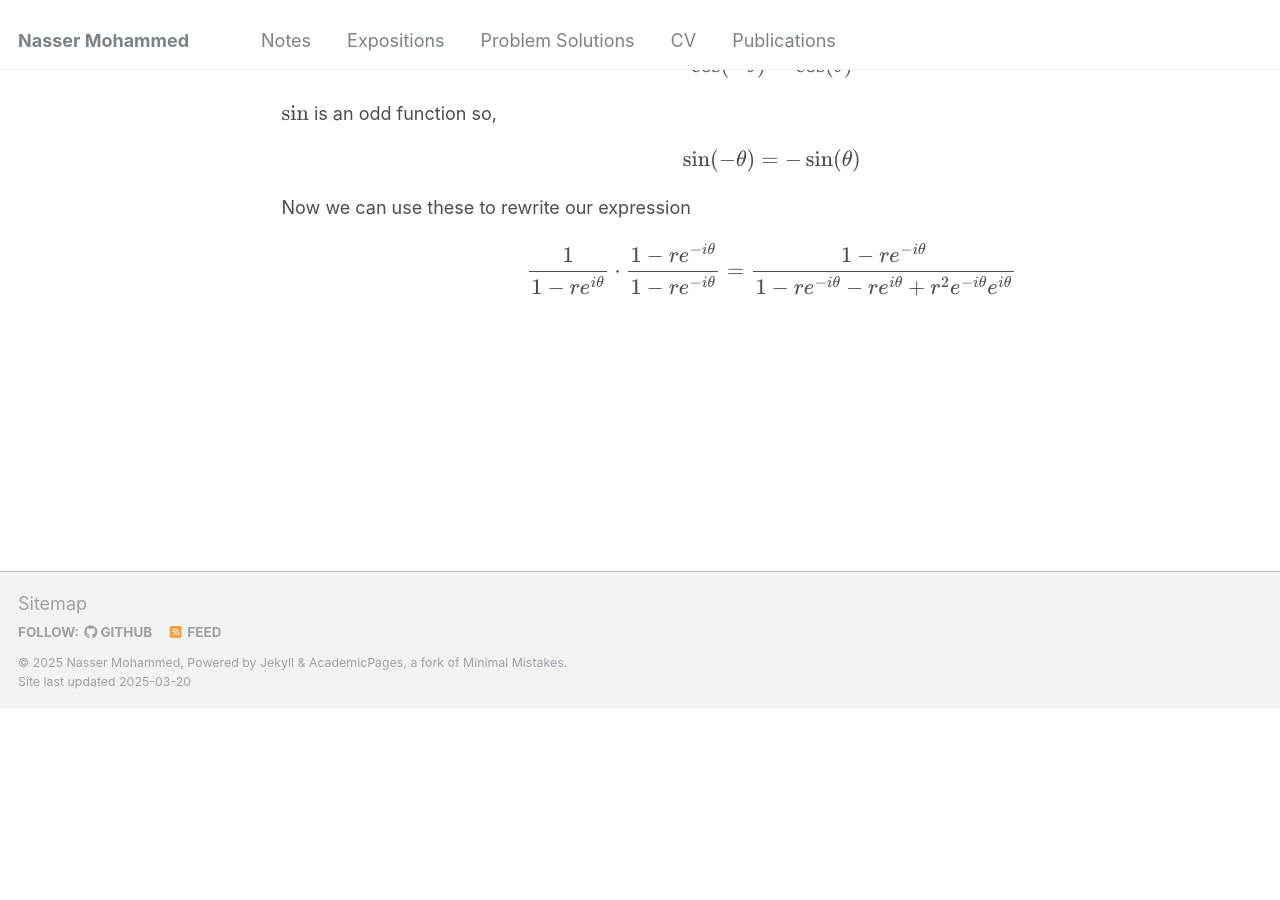
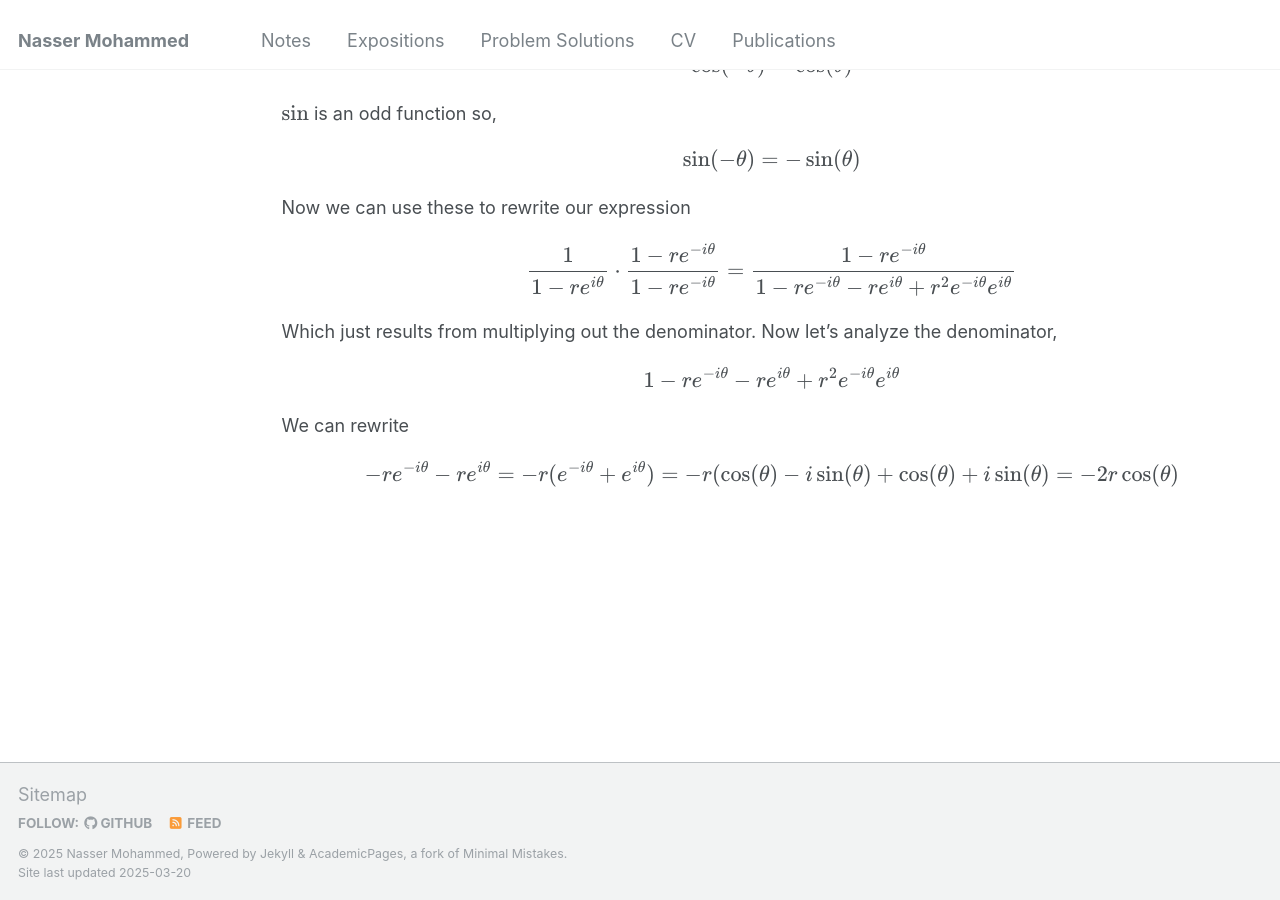
Before and after one commit to Nasser-Mohammed/Nasser-Mohammed.github.io, a Jekyll site: the page built from _pages/notes/Fourier-Analysis/poisson-kernel.md, in a window 1280 px wide and 900 px high, scrolled down 1179 px. Built offline with Jekyll 4.4.1, drawn with Linux system fonts in a browser that asks for light colours; before the commit the page ends 1888 px from its top, so only the background shows below that.

Commit message:
Update poisson-kernel.md

```diff
--- a/_pages/notes/Fourier-Analysis/poisson-kernel.md
+++ b/_pages/notes/Fourier-Analysis/poisson-kernel.md
@@ -25,3 +25,7 @@ Now \\(\cos\\) is an even function so \\[\cos(-\theta) = \cos(\theta)\\]
 \\[\sin(-\theta) = -\sin(\theta)\\]
 Now we can use these to rewrite our expression
 \\[\frac{1}{1-re^{i\theta}}\cdot \frac{1-re^{-i\theta}}{1-re^{-i\theta}} = \frac{1-re^{-i\theta}}{1 - re^{-i\theta}-re^{i\theta} + r^2e^{-i\theta}e^{i\theta}}\\]
+Which just results from multiplying out the denominator. Now let's analyze the denominator,
+\\[1 - re^{-i\theta}-re^{i\theta} + r^2e^{-i\theta}e^{i\theta}\\]
+We can rewrite
+\\[-re^{-i\theta}-re^{i\theta} = -r(e^{-i\theta}+e^{i\theta}) = -r(\cos(\theta) -i\sin(\theta) + \cos(\theta) + i\sin(\theta) = -2r\cos(\theta)\\]
```
